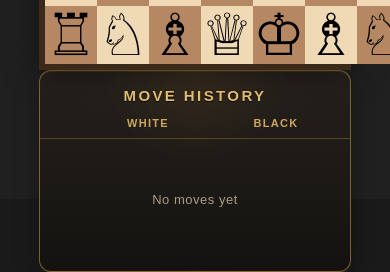
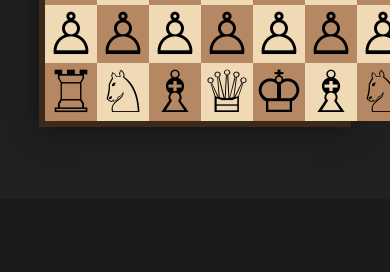
Before and after one commit to YigitSucuoglu/RollingDiceChess, a React (Vite) app: page /game in a window 390 px wide. Shown: the part 645-917 px from the top of the page. After the commit the page ends 844 px from the top, so only its background shows below. Built offline with nearby package versions, Linux system fonts and the light colour scheme.

Commit message:
v0.6.7 - Improve move history scrolling behavior

```diff
--- a/src/components/Board/Board.css
+++ b/src/components/Board/Board.css
@@ -17,6 +17,18 @@
     display:flex;
     flex-direction:column;
     gap:8px;
+}
+
+.move-history-column{
+    min-width:0;
+    min-height:0;
+
+    position:relative;
+}
+
+.move-history-column .move-history-panel{
+    position:absolute;
+    inset:0;
 }
 
 .turn-panel{
@@ -274,7 +286,7 @@
         display:block;
     }
 
-    .move-history-panel{
+    .move-history-column{
         display:none;
     }
 }
--- a/src/components/Board/Board.tsx
+++ b/src/components/Board/Board.tsx
@@ -276,7 +276,9 @@ function Board() {
       </div>
       </div>
 
-      <MoveHistoryPanel history={moveHistory} />
+      <div className="move-history-column">
+        <MoveHistoryPanel history={moveHistory} />
+      </div>
 
       {game.winner && (
         <GameResultModal
--- a/src/components/MoveHistory/MoveHistoryPanel.tsx
+++ b/src/components/MoveHistory/MoveHistoryPanel.tsx
@@ -7,11 +7,9 @@ interface MoveHistoryPanelProps {
 }
 
 const MOVE_SLOTS = [0, 1, 2] as const;
-const AUTO_SCROLL_THRESHOLD_PX = 48;
 
 function MoveHistoryPanel({ history }: MoveHistoryPanelProps) {
   const rowsRef = useRef<HTMLDivElement>(null);
-  const shouldAutoScrollRef = useRef(true);
   const moveCount = history.reduce(
     (total, turn) => total + turn.whiteMoves.length + turn.blackMoves.length,
     0
@@ -29,23 +27,10 @@ function MoveHistoryPanel({ history }: MoveHistoryPanelProps) {
   useEffect(() => {
     const rows = rowsRef.current;
 
-    if (rows && shouldAutoScrollRef.current) {
+    if (rows) {
       rows.scrollTop = rows.scrollHeight;
     }
   }, [history.length, latestTimestamp]);
-
-  const trackScrollPosition = () => {
-    const rows = rowsRef.current;
-
-    if (!rows) {
-      return;
-    }
-
-    const distanceFromBottom =
-      rows.scrollHeight - rows.scrollTop - rows.clientHeight;
-    shouldAutoScrollRef.current =
-      distanceFromBottom <= AUTO_SCROLL_THRESHOLD_PX;
-  };
 
   return (
     <section
@@ -63,7 +48,6 @@ function MoveHistoryPanel({ history }: MoveHistoryPanelProps) {
       <div
         aria-label="Move history turns"
         className="move-history-rows"
-        onScroll={trackScrollPosition}
         ref={rowsRef}
         role="table"
         tabIndex={0}
```
